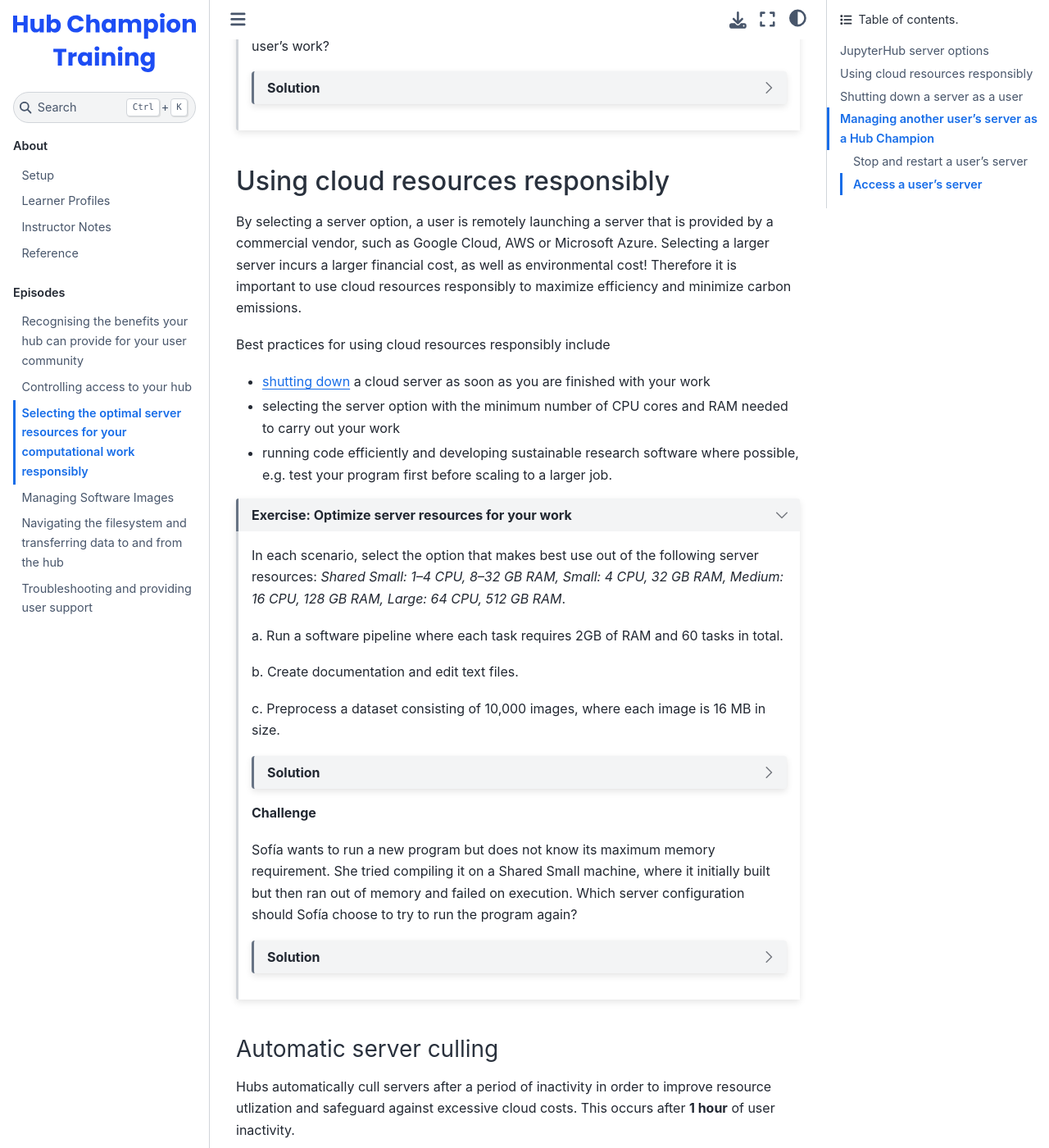
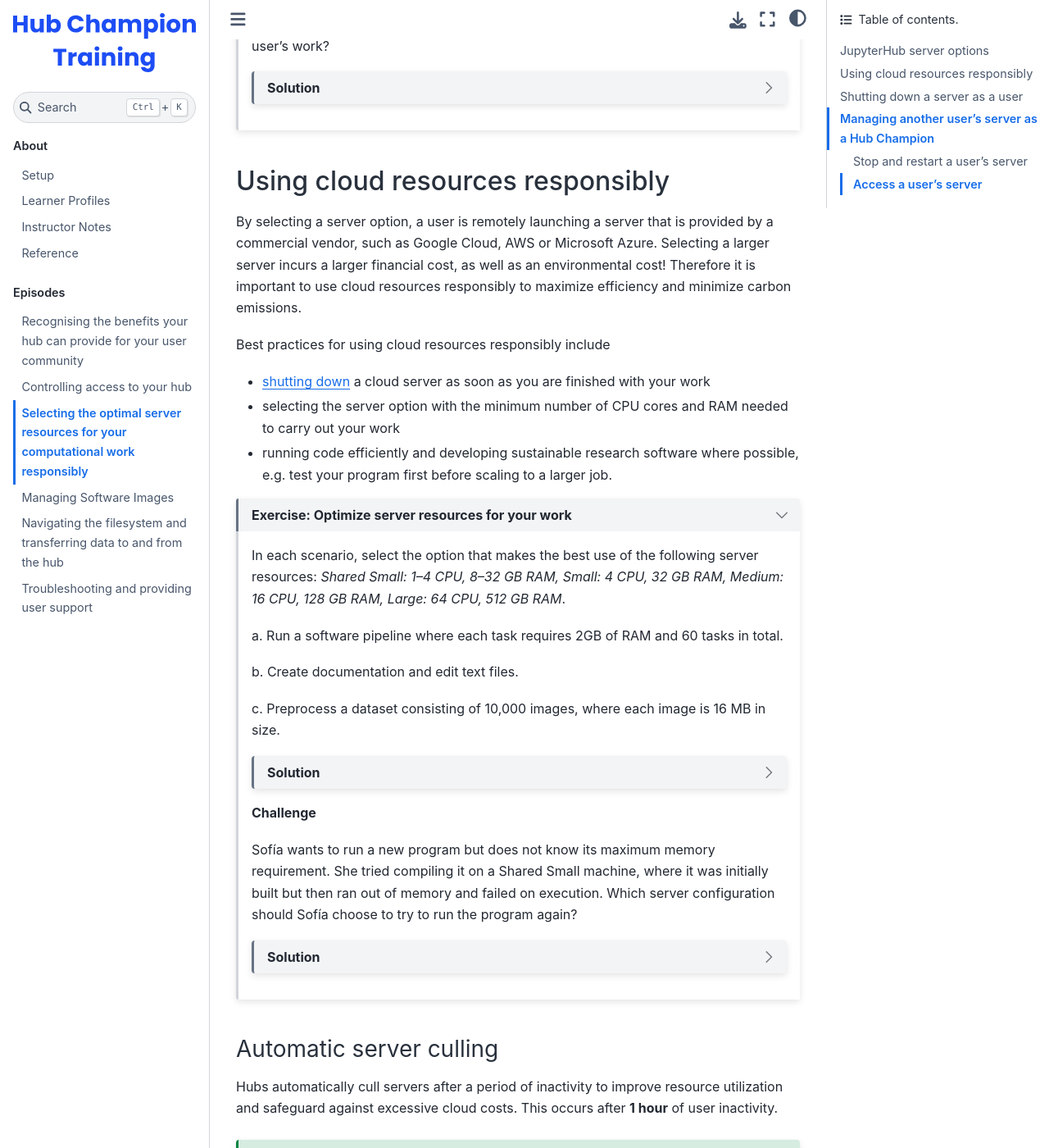
Before and after one commit to czi-catalystproject/hub-champion-training, a Jupyter Book: the page built from episodes/server_resources.md, in a window 1280 px wide and 1400 px high, scrolled down 2004 px. Shown: the whole window at 82% size. Built offline with Jupyter Book 1.0.4 settings and Sphinx 7.4.7 and the Sphinx Book theme 1.1.4, drawn with Linux system fonts in a browser that asks for light colours; nearby versions of some CDN libraries; some of the changed text lies outside the part shown.

Commit message:
Correct spelling and grammar

```diff
--- a/episodes/server_resources.md
+++ b/episodes/server_resources.md
@@ -76,7 +76,7 @@ However, using more CPU cores does not automatically improve performance since t
 
 ## Using cloud resources responsibly
 
-By selecting a server option, a user is remotely launching a server that is provided by a commercial vendor, such as Google Cloud, AWS or Microsoft Azure. Selecting a larger server incurs a larger financial cost, as well as environmental cost! Therefore it is important to use cloud resources responsibly to maximize efficiency and minimize carbon emissions.
+By selecting a server option, a user is remotely launching a server that is provided by a commercial vendor, such as Google Cloud, AWS or Microsoft Azure. Selecting a larger server incurs a larger financial cost, as well as an environmental cost! Therefore it is important to use cloud resources responsibly to maximize efficiency and minimize carbon emissions.
 
 Best practices for using cloud resources responsibly include
 
@@ -87,7 +87,7 @@ Best practices for using cloud resources responsibly include
 ::::{dropdown} Exercise: Optimize server resources for your work
 :open:
 
-In each scenario, select the option that makes best use out of the following server resources: *Shared Small: 1–4 CPU, 8–32 GB RAM, Small: 4 CPU, 32 GB RAM, Medium: 16 CPU, 128 GB RAM, Large: 64 CPU, 512 GB RAM*.
+In each scenario, select the option that makes the best use of the following server resources: *Shared Small: 1–4 CPU, 8–32 GB RAM, Small: 4 CPU, 32 GB RAM, Medium: 16 CPU, 128 GB RAM, Large: 64 CPU, 512 GB RAM*.
 
 a. Run a software pipeline where each task requires 2GB of RAM and 60 tasks in total.
 
@@ -100,13 +100,13 @@ a. *Medium: 16 CPU, 128 GB RAM* – the memory required is $ 60 \times 2 \, \mat
 
 b. *Shared Small: 1–4 CPU, 8–32 GB RAM* – this is not a computationally intensive task so a machine shared with other users is sufficient.
 
-c. *Large: 64 CPU, 512 GB RAM* – the total dataset size is $10000 \times 16 \, \mathrm{MB} = 160 000 \, \mathrm{MB} = 160 \, \mathrm{GB}$, which is too large for the *Medium* machine to hold in memory at once. Alternatively, you could chunk up your dataset and preprocess each batch on a smaller machine, which would be slower. Image preprocessing is often a CPU bound process in deep learning workflows, so a *Large* machine with more CPU cores is best for performance.
+c. *Large: 64 CPU, 512 GB RAM* – the total dataset size is $10000 \times 16 \, \mathrm{MB} = 160 000 \, \mathrm{MB} = 160 \, \mathrm{GB}$, which is too large for the *Medium* machine to hold in memory at once. Alternatively, you could chunk up your dataset and preprocess each batch on a smaller machine, which would be slower. Image preprocessing is often a CPU-bound process in deep learning workflows, so a *Large* machine with more CPU cores is best for performance.
 
 :::
 
 **Challenge**
 
-Sofía wants to run a new program but does not know its maximum memory requirement. She tried compiling it on a Shared Small machine, where it initially built but then ran out of memory and failed on execution. Which server configuration should Sofía choose to try to run the program again?
+Sofía wants to run a new program but does not know its maximum memory requirement. She tried compiling it on a Shared Small machine, where it was initially built but then ran out of memory and failed on execution. Which server configuration should Sofía choose to try to run the program again?
 
 :::{dropdown} Solution
 *Small: 4 CPU, 32 GB RAM* – the task failed on a *Shared Small* machine and we recommend sizing up incrementally if you are unsure of the server resources you need.
@@ -117,7 +117,7 @@ Sofía wants to run a new program but does not know its maximum memory requireme
 
 ### Automatic server culling
 
-Hubs automatically cull servers after a period of inactivity in order to improve resource utlization and safeguard against excessive cloud costs. This occurs after **1 hour** of user inactivity.
+Hubs automatically cull servers after a period of inactivity to improve resource utilization and safeguard against excessive cloud costs. This occurs after **1 hour** of user inactivity.
 
 :::{tip}
 Executing a piece of long-running code with a running kernel is not recognised as user activity on the server and so the process is killed after 1 hour. This is a rare use case of interactive computing on a hub, but this limit can be reconfigured for a particular hub upon request by contacting [2i2c support](#).
@@ -162,7 +162,7 @@ Performing administrative actions as a Hub Champion should be done with great ca
 
 ### Stop and restart a user's server
 
-A user's server may sometimes become unresponsive, e.g. issues stemming from self-installed software via `pip` and/or `conda`. Hub Champions can restore user servers to their default environment by stopping and restarting their server by clicking the ![Stop Server](../media/episodes/server_resources/manage-2.png) followed by the ![Start Server](../media/episodes/server_resources/manage-3.png) button next  to the user's name from the Admin panel.
+A user's server may sometimes become unresponsive, e.g. issues stemming from self-installed software via `pip` and/or `conda`. Hub Champions can restore user servers to their default environment by stopping and restarting their server by clicking the ![Stop Server](../media/episodes/server_resources/manage-2.png) followed by the ![Start Server](../media/episodes/server_resources/manage-3.png) button next to the user's name from the Admin panel.
 
 :::{note}
 Self-installed software packages on the hub are *temporary* and are removed each time a server is shut down to maintain a clean default software environment. Software is provided between sessions by {ref}`episode-images`, which is covered in the next episode.
@@ -204,7 +204,7 @@ d. *False* – servers are culled after 1 hour of inactivity by default. If a us
 :::{card}
 KEY POINTS
 ^^^
-- Users can launch servers with a variety of resources available, namely number of CPU cores and RAM.
+- Users can launch servers with a variety of resources available, namely the number of CPU cores and RAM.
 - It is important to use cloud resources responsibly to maximize efficiency and minimize carbon emissions.
 - Hub Champions can stop, restart and gain control of a user's server for troubleshooting purposes.
 
```
Also changed, not shown: other parts of episodes/server_resources.md (+7 -7 lines).
